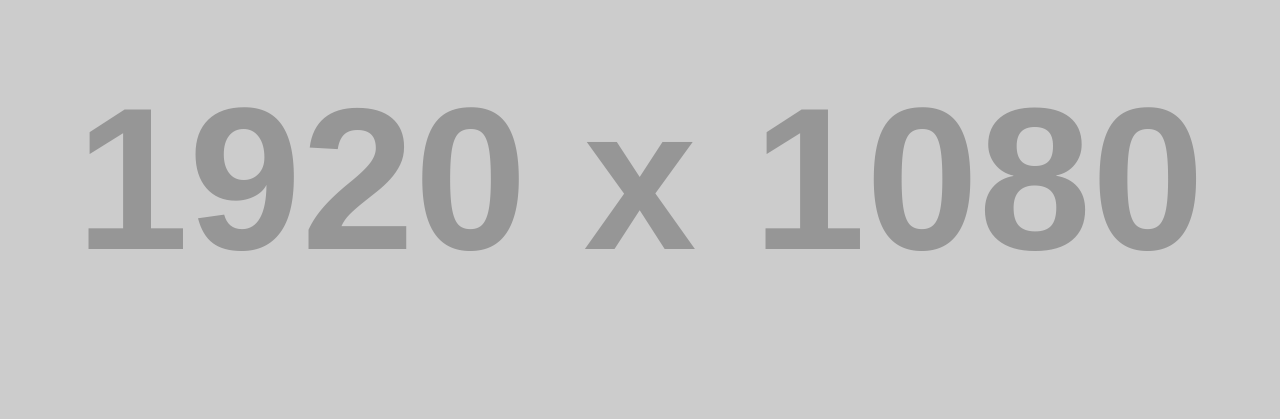
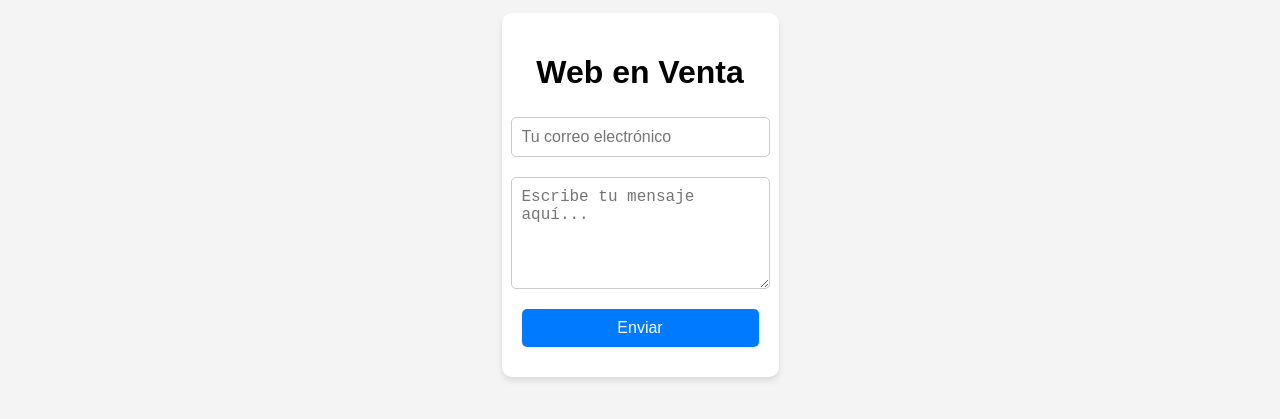
Before and after one commit to prensatoday/espana2, a plain HTML site: page index.html in a window 1280 px wide. Shown: the part 205-624 px from the top of the page. Drawn offline with Linux system fonts and the light colour scheme; placeholder pictures from the web are drawn by us.

Commit message:
Update index.html

```diff
--- a/index.html
+++ b/index.html
@@ -1,24 +1,64 @@
 <!DOCTYPE html>
-<html lang="es">
+<html lang="en">
 <head>
     <meta charset="UTF-8">
     <meta name="viewport" content="width=device-width, initial-scale=1.0">
-  <title>Muy Pronto</title>
+    <title>Web en Venta</title>
     <style>
         body {
-      margin: 0;
-      padding: 0;
             font-family: Arial, sans-serif;
-      color: #fff0000;
-      text-align: center;
-      background: url('https://via.placeholder.com/1920x1080') no-repeat center center fixed;
-      background-size: cover;
             display: flex;
-      flex-direction: column;
             justify-content: center;
             align-items: center;
             height: 100vh;
-      overflow: hidden;
-
+            margin: 0;
+            background-color: #f4f4f4;
+        }
+        .container {
+            text-align: center;
+            background: #fff;
+            padding: 20px;
+            border-radius: 10px;
+            box-shadow: 0 4px 6px rgba(0, 0, 0, 0.1);
+        }
+        h1 {
+            color: #000;
+            font-size: 2rem;
+            margin-bottom: 1rem;
+        }
+        form {
+            display: flex;
+            flex-direction: column;
+            align-items: center;
+        }
+        input, textarea, button {
+            width: 100%;
+            max-width: 400px;
+            margin: 10px 0;
+            padding: 10px;
+            border: 1px solid #ccc;
+            border-radius: 5px;
+            font-size: 1rem;
+        }
+        button {
+            background-color: #007BFF;
+            color: white;
+            border: none;
+            cursor: pointer;
+        }
+        button:hover {
+            background-color: #0056b3;
+        }
+    </style>
+</head>
+<body>
+    <div class="container">
+        <h1>Web en Venta</h1>
+        <form action="mailto:mckinseyes@gmail.com" method="post" enctype="text/plain">
+            <input type="email" name="email" placeholder="Tu correo electrónico" required>
+            <textarea name="message" rows="5" placeholder="Escribe tu mensaje aquí..." required></textarea>
+            <button type="submit">Enviar</button>
+        </form>
+    </div>
 </body>
 </html>
```
Lines whose indentation alone changed are shown as unchanged.
